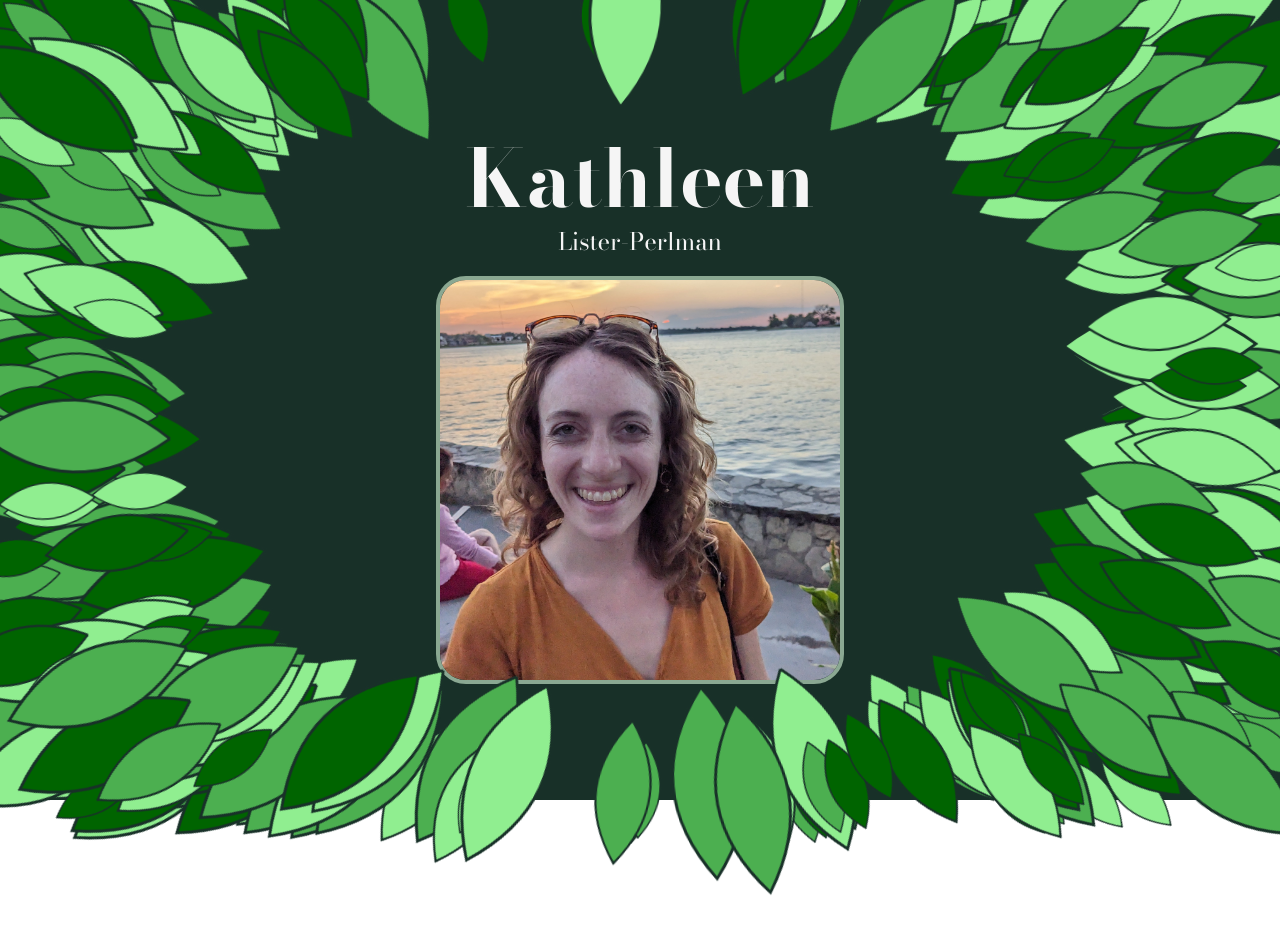
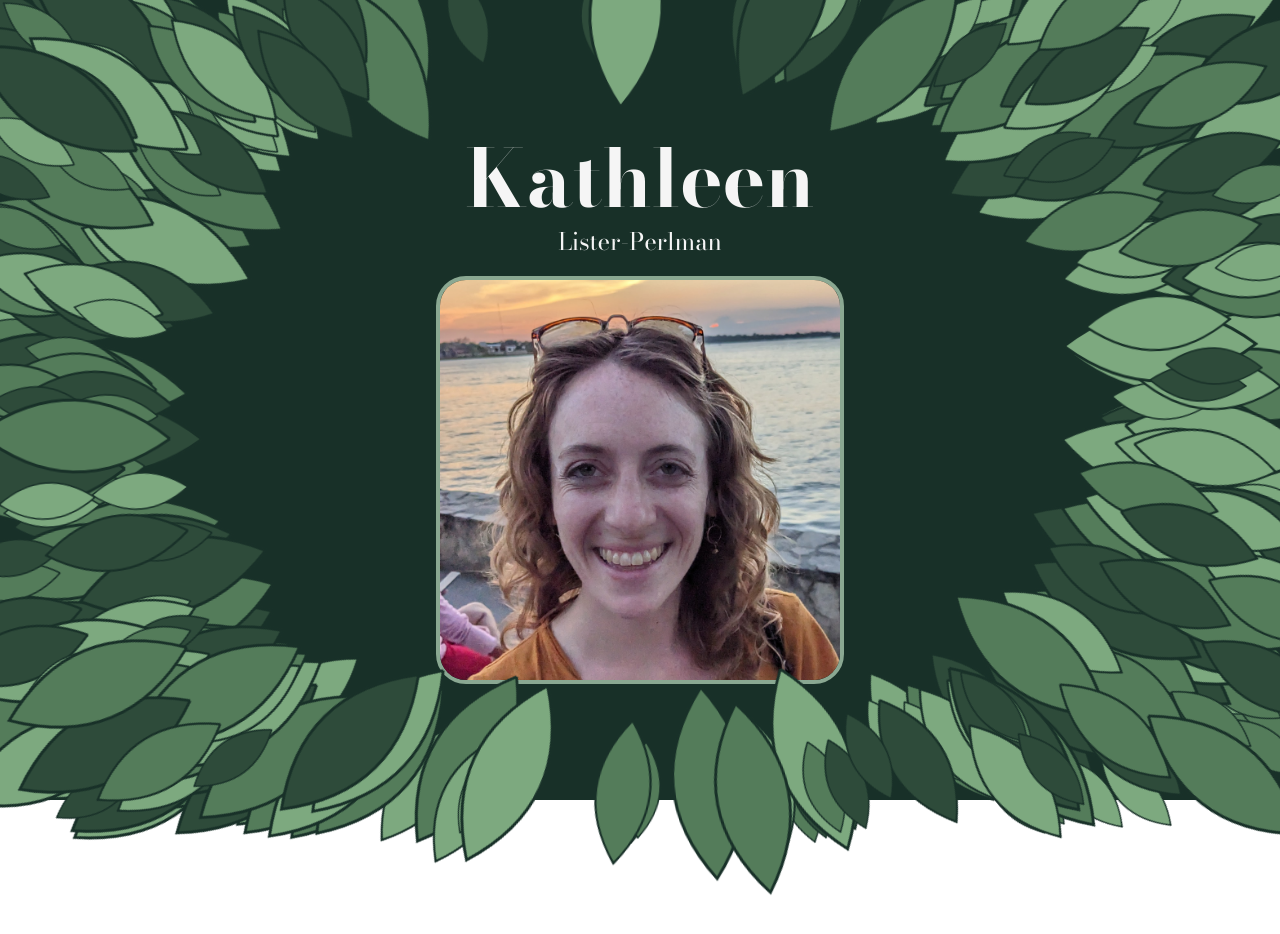
Before and after one commit to klister10/portfolio, a React (Create React App) app: page / in a window 1280 px wide. Shown: the top 934 px of the page. Built offline with nearby package versions, Linux system fonts and the light colour scheme.

Commit message:
adjusted images and colors

```diff
--- a/src/components/Leaf.scss
+++ b/src/components/Leaf.scss
@@ -15,15 +15,15 @@
   width: 240px;
 }
 .leaf.lightColor {
-  fill: #90EE90; /* Pale Green */
+  fill: #7DA97F; /* Pale Green */
 }
 
 .leaf.mediumColor {
-  fill: #4CAF50; /* Lime Green */
+  fill: #547C5A; /* Lime Green */
 }
 
 .leaf.darkColor {
-  fill: #006400; /* Dark Green */
+  fill:  #2E4B3A; /* Dark Green */
 }
 
 
```
Also changed, not shown: public/favicon.png, src/assets/profile_photo.jpg.
